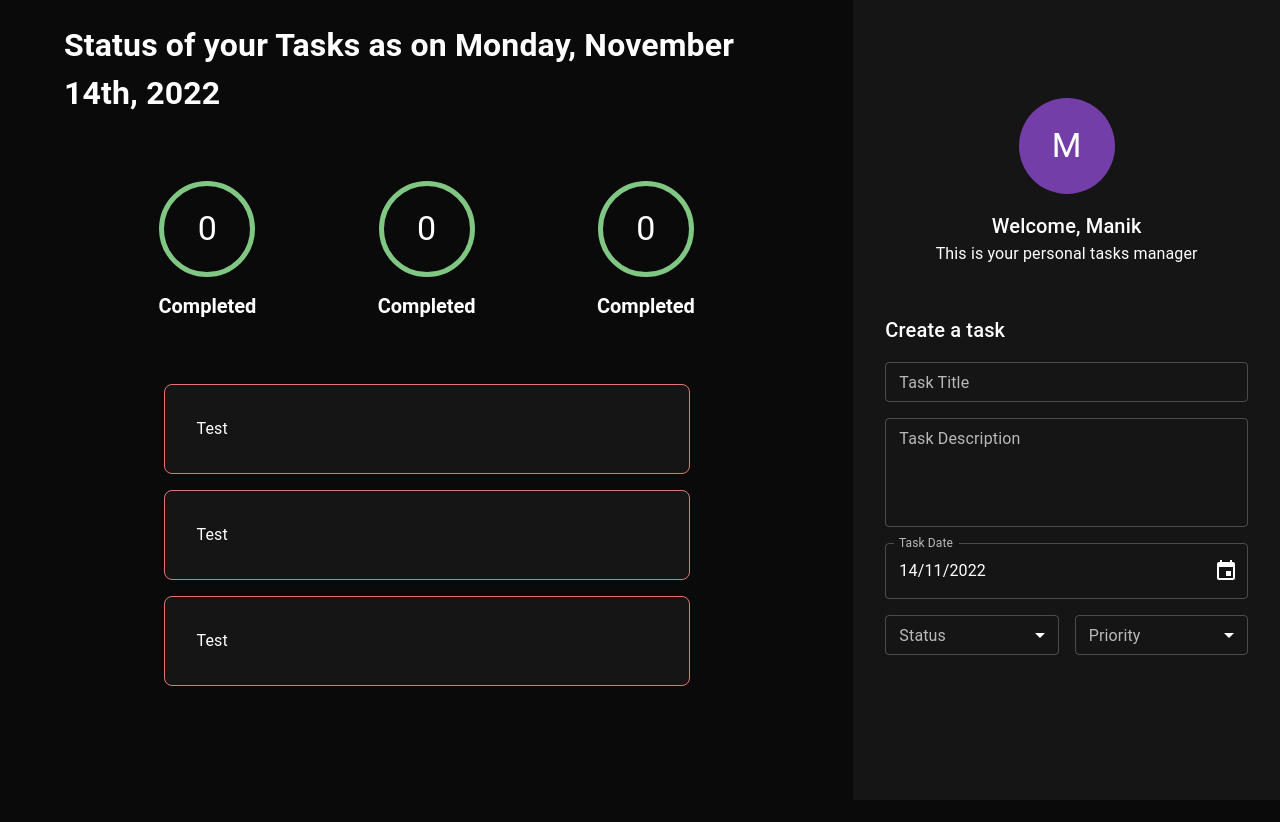
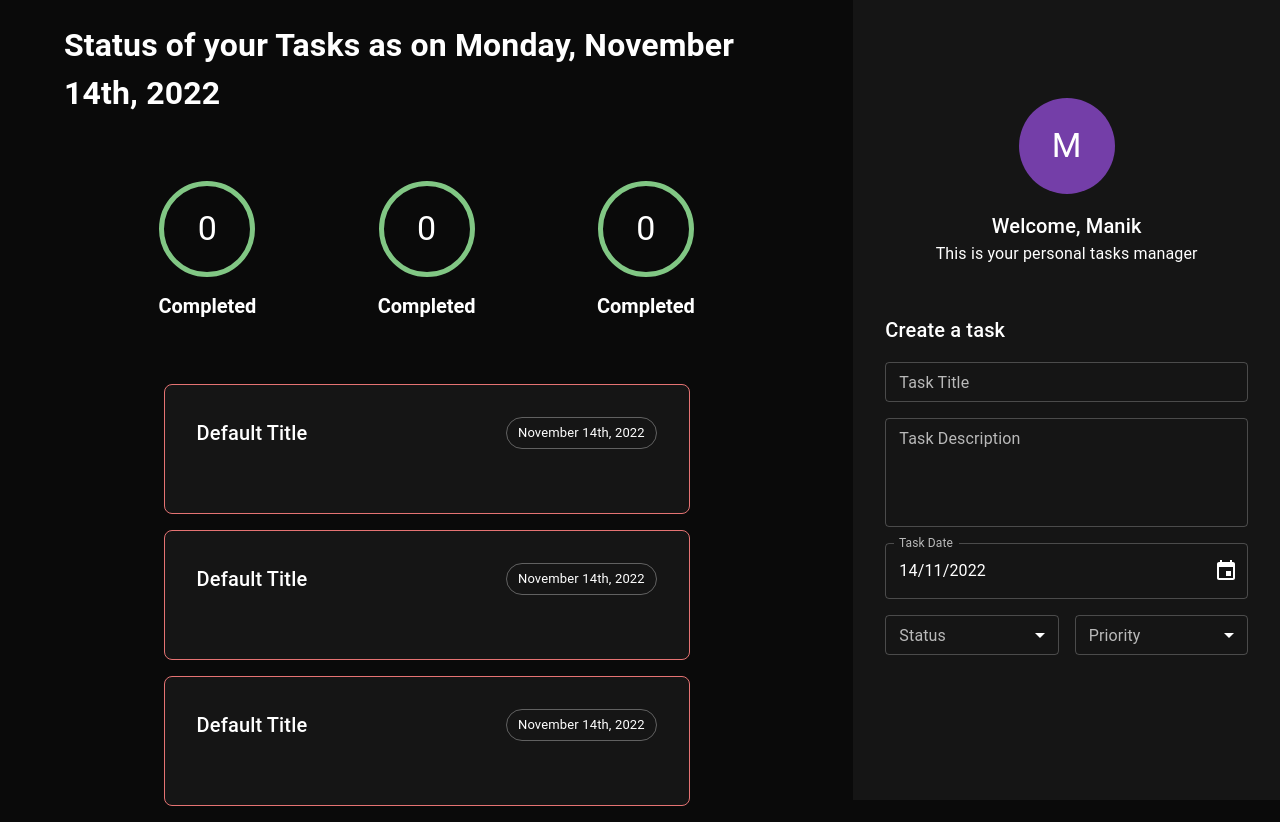
Before and after one commit to solomonakinbiyi/Tasks-Application, a React (Create React App) app: page / in a window 1280 px wide. Before the commit the page ends 800 px from the top, so only its background shows below. Built offline with nearby package versions, Linux system fonts and the light colour scheme.

Commit message:
taskheader done.

```diff
--- /dev/null
+++ b/src/components/task/_taskHeader.tsx
@@ -0,0 +1,24 @@
+import React, { FC, ReactElement } from "react";
+import PropTypes from "prop-types";
+import { Box, Chip, Typography } from "@mui/material";
+import { ITaskHeader } from "./interfaces/ITaskHeader";
+import { format } from "date-fns";
+
+export const TaskHeader: FC<ITaskHeader> = (props): ReactElement => {
+  const { title = "Default Title", date = new Date() } = props;
+  return (
+    <Box display="flex" width="100%" justifyContent="space-between" mb={4}>
+      <Box>
+        <Typography variant="h6">{title}</Typography>
+      </Box>
+      <Box>
+        <Chip variant="outlined" label={format(date, "PPP")} />
+      </Box>
+    </Box>
+  );
+};
+
+TaskHeader.propTypes = {
+  title: PropTypes.string,
+  date: PropTypes.instanceOf(Date),
+};
--- /dev/null
+++ b/src/components/task/interfaces/ITaskHeader.ts
@@ -0,0 +1,4 @@
+export interface ITaskHeader {
+  title?: string;
+  date?: Date;
+}
--- a/src/components/task/task.tsx
+++ b/src/components/task/task.tsx
@@ -1,5 +1,6 @@
 import { Box } from "@mui/material";
 import React, { FC, ReactElement } from "react";
+import { TaskHeader } from "./_taskHeader";
 
 export const Task: FC = (props): ReactElement => {
   return (
@@ -18,7 +19,7 @@ export const Task: FC = (props): ReactElement => {
         borderColor: "error.light",
       }}
     >
-      Test
+      <TaskHeader />
     </Box>
   );
 };
```
